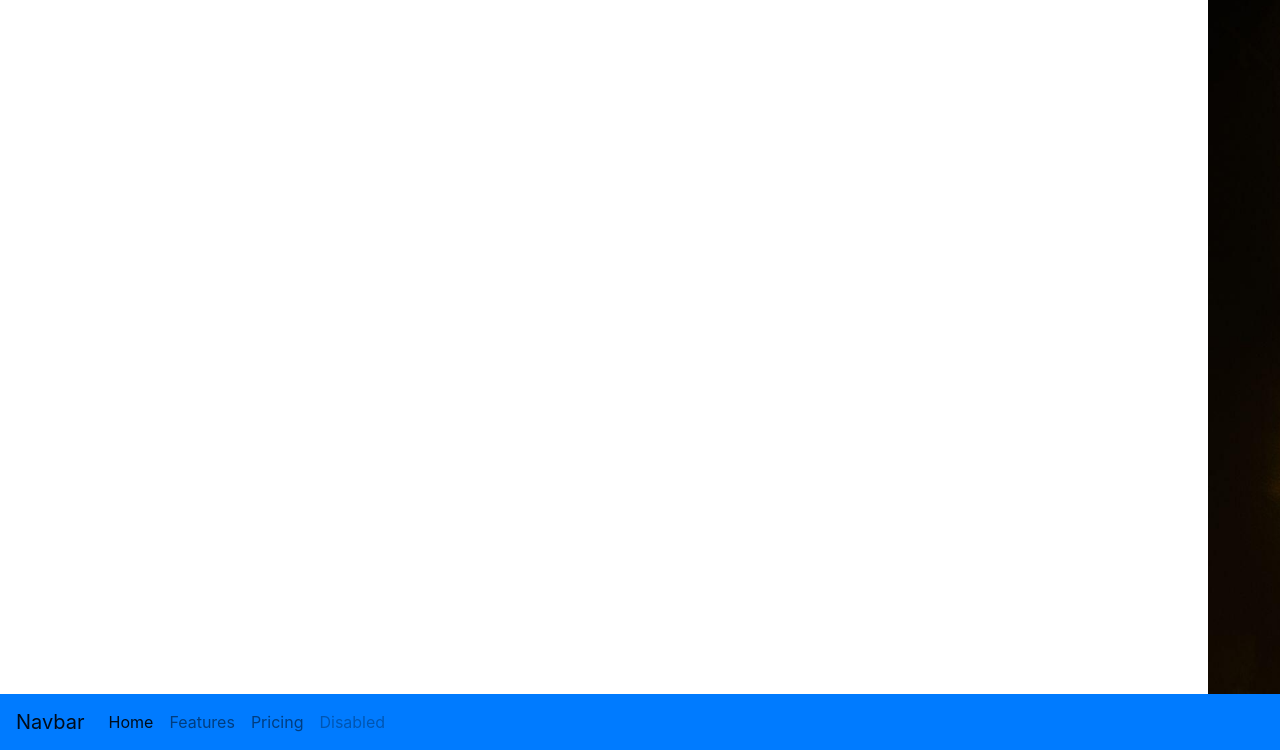
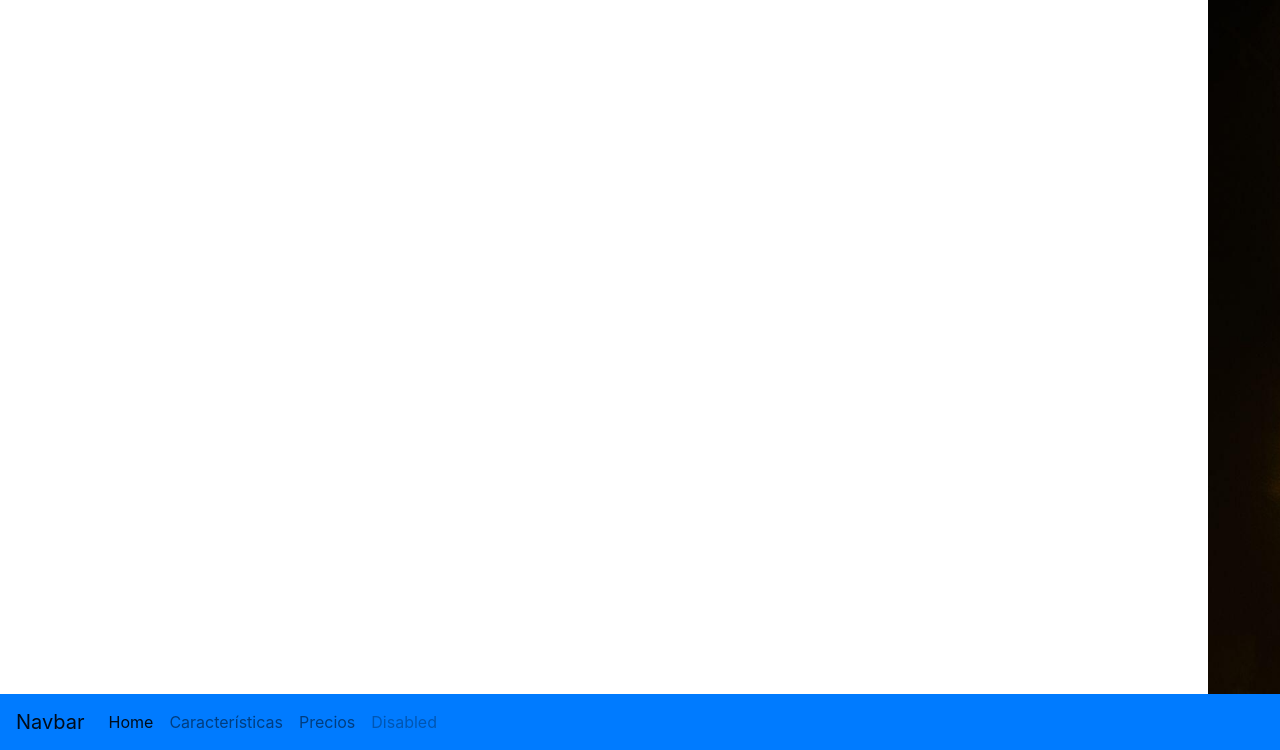
Before and after one commit to DZant8/Clase-15, a website: page index.html in a window 1280 px wide. Shown: the part 82-832 px from the top of the page. Drawn offline with nearby package versions, Linux system fonts and the light colour scheme.

Commit message:
modificamos encabezado y textos de la nav

```diff
--- a/index.html
+++ b/index.html
@@ -52,10 +52,10 @@
 				        <a class="nav-link" href="#">Home <span class="sr-only">(current)</span></a>
 				      </li>
 				      <li class="nav-item">
-				        <a class="nav-link" href="#">Features</a>
+				        <a class="nav-link" href="#">Características</a>
 				      </li>
 				      <li class="nav-item">
-				        <a class="nav-link" href="#">Pricing</a>
+				        <a class="nav-link" href="#">Precios</a>
 				      </li>
 				      <li class="nav-item">
 				        <a class="nav-link disabled" href="#" tabindex="-1" aria-disabled="true">Disabled</a>
```
